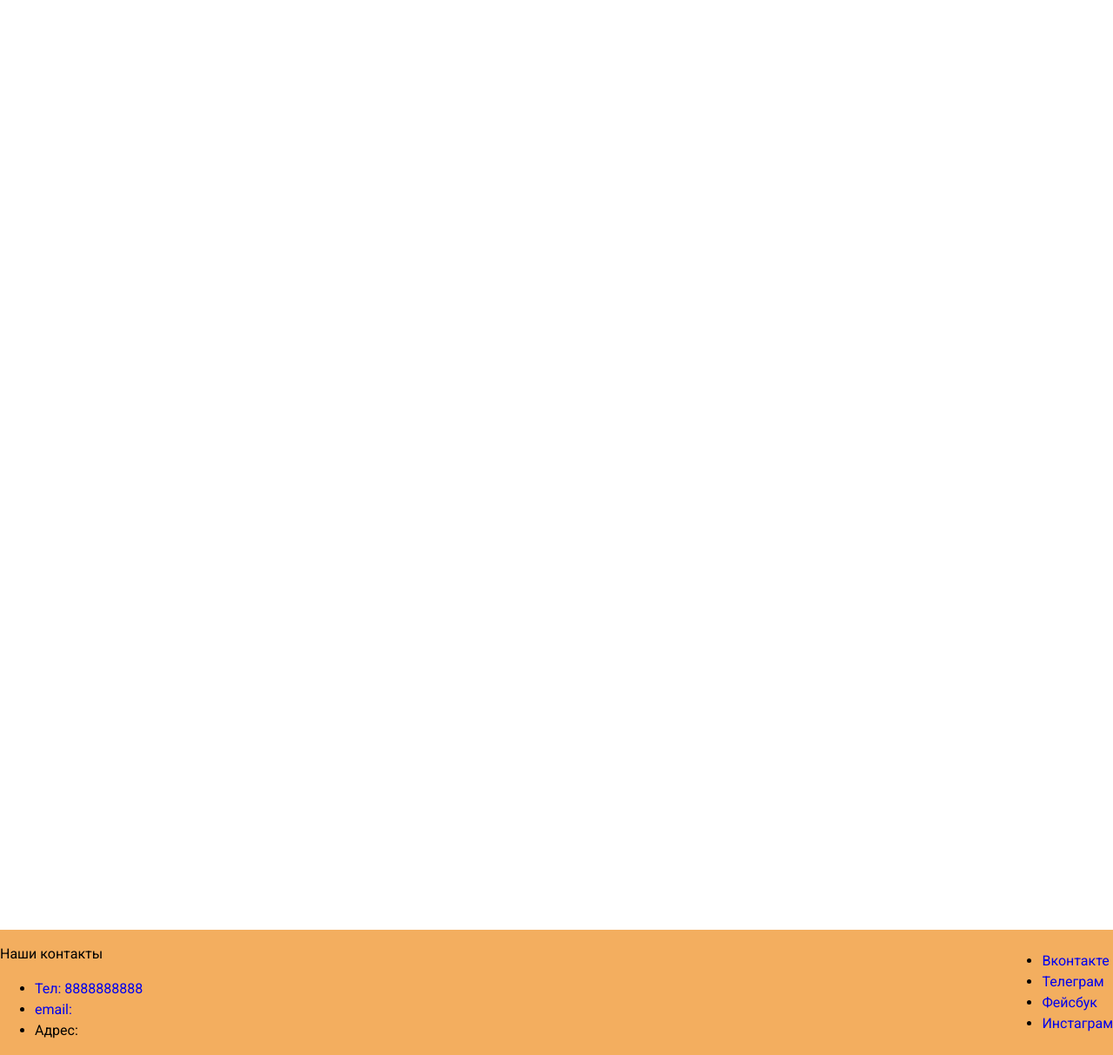
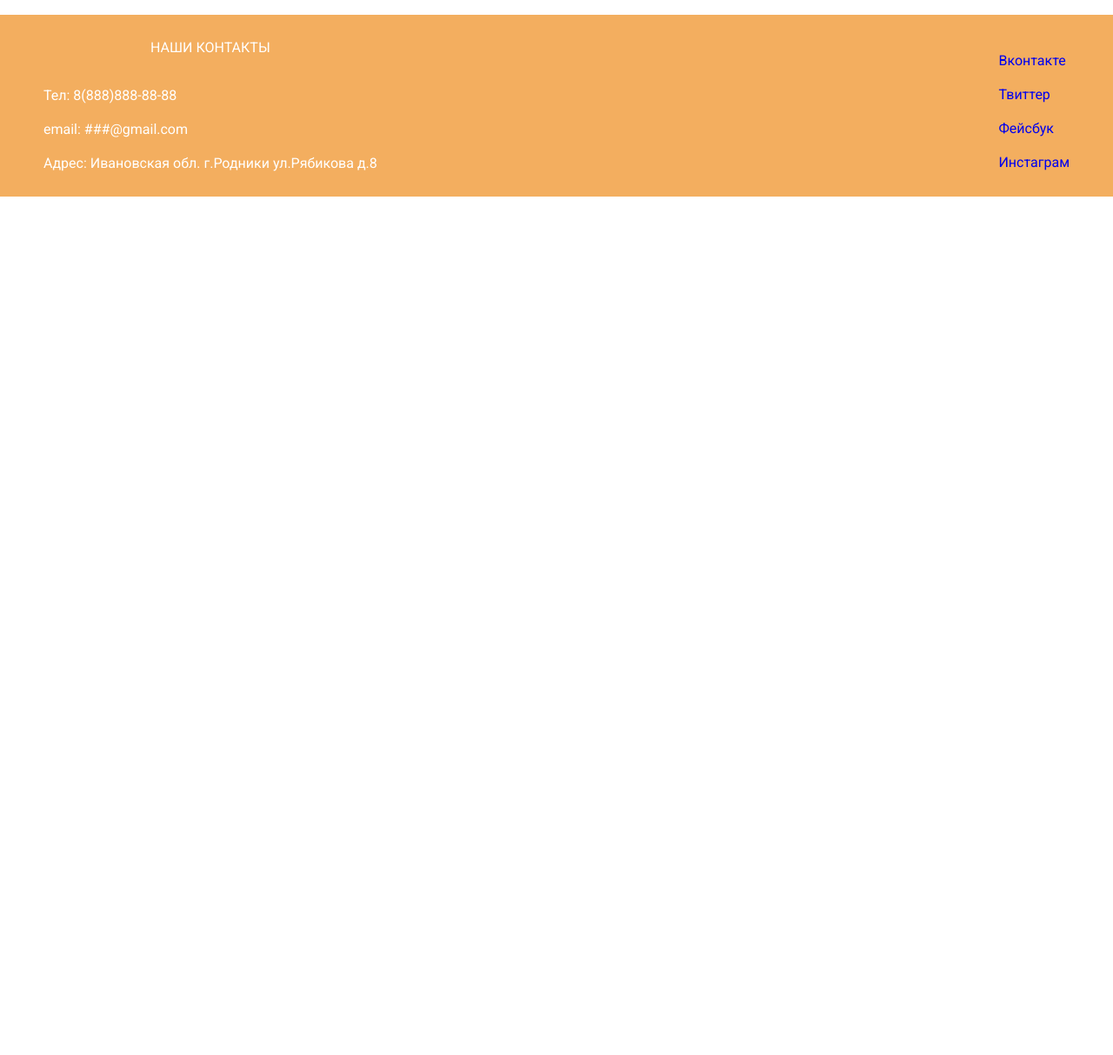
Before and after one commit to Nataliy80/Training, a plain HTML site: page index.html in a window 1280 px wide. Shown: the part 1918-3131 px from the top of the page at 87% size. After the commit the page ends 2144 px from the top, so only its background shows below. Drawn offline with Linux system fonts and the light colour scheme; a script that the page names is missing.

Commit message:
Добавлены стили в footer

```diff
--- a/CSS/style.css
+++ b/CSS/style.css
@@ -126,6 +126,7 @@ img {
 /* Форма регистрации */
 
 .popup-reg {
+    position: fixed;
     width: 100%;
     height: 100%;
     background-color: rgba(80, 80, 80, 0.8);
@@ -268,6 +269,7 @@ button:hover {
 /* Форма авторизации */
 
 .popup-inp {
+    position: fixed;
     width: 100%;
     height: 100%;
     background-color: rgba(80, 80, 80, 0.8);
@@ -401,3 +403,33 @@ button:hover {
     align-items: center;
     background-color: #F3AE5F;
 }
+
+.page-footer__contact,
+.page-footer__social {
+    padding: 10px 50px;
+}
+
+.contact__title {
+    font-family: Roboto, Arial, sans-serif;
+    text-align: center;
+    color: #fff;
+    text-transform: uppercase;
+}
+
+.contact__list,
+.social__list {
+    list-style: none;
+    text-align: left;
+    padding: 0;
+}
+
+.contact__item,
+.social__item {
+    padding-top: 15px;
+}
+
+.contact__phone,
+.contact__mail,
+.contact__adress {
+    color: #fff;
+}
--- a/index.html
+++ b/index.html
@@ -62,8 +62,6 @@
             </section>
         </div>
         <hr>
-
-
         <section about-us>
             <a id="teacher"></a>
             <h2 class="about-us__title">Наши преподаватели</h2>
@@ -87,19 +85,62 @@
                     </p>
                 </li>
                 <li class="about-us__item">
-                    <img class="about-us__img" src="img/teacher1.png" alt="foto">
+                    <img class="about-us__img" src="img/teacher3.png" alt="foto">
                     <p class="about-us__text">
                         Lorem ipsum dolor sit amet consectetur adipisicing elit. Facere fugiat beatae.
                     </p>
                 </li>
                 <li class="about-us__item">
-                    <img class="about-us__img" src="img/teacher2.png" alt="foto">
+                    <img class="about-us__img" src="img/teacher1.png" alt="foto">
                     <p class="about-us__text">
                         Lorem ipsum dolor sit amet consectetur adipisicing elit. Facere fugiat beatae.
                     </p>
                 </li>
             </ul>
         </section>
+    </main>
+
+    <footer class="page-footer">
+        <section class="page-footer__contact contact">
+            <p class="contact__title">Наши контакты</p>
+            <ul class="contact__list">
+                <li class="contact__item">
+                    <a href="tel: #" class="contact__phone">Тел: 8(888)888-88-88</a>
+                </li>
+                <li class="contact__item">
+                    <a class="contact__mail" href="#">email: ###@gmail.com</a>
+                </li>
+                <li class="contact__item">
+                    <span class="contact__adress">Адрес: Ивановская обл. г.Родники ул.Рябикова д.8</span>
+                </li>
+            </ul>
+        </section>
+
+        <section class="page-footer__social social">
+            <ul class="social__list">
+                <li class="social__item">
+                    <a class="social__link" href="#">
+                        <span class="#">Вконтакте</span>
+                    </a>
+                </li>
+                <li class="social__item">
+                    <a class="social__link" href="#">
+                        <span class="#">Твиттер</span>
+                    </a>
+                </li>
+                <li class="social__item">
+                    <a class="social__link" href="#">
+                        <span class="#">Фейсбук</span>
+                    </a>
+                </li>
+                <li class="social__item">
+                    <a class="social__link" href="#">
+                        <span class="#">Инстаграм</span>
+                    </a>
+                </li>
+            </ul>
+        </section>
+    </footer>
 
     <div id="popup-reg" class="popup-reg">
         <div class="popup__body">
@@ -148,8 +189,7 @@
                             </li>
                             <li class="user-inp__item">
                                 <label for="password">Пароль</label>
-                                    <input class="user-inp__input" type="password" name="password" id="password"
-                                        required>
+                                <input class="user-inp__input" type="password" name="password" id="password" required>
                             </li>
                         </ul>
                     </fieldset>
@@ -161,49 +201,6 @@
             </div>
         </div>
     </div>
-    </main>
-
-    <footer class="page-footer">
-        <section class="page-footer_contact">
-            <p class="page-footer__title">Наши контакты</p>
-            <ul class="page-footer__list">
-                <li class="page-footer__item">
-                    <a href="tel: #" class="contacts__phone">Тел: 8888888888</a>
-                </li>
-                <li class="page-footer__item">
-                    <a class="contacts__mail" href="#">email:</a>
-                </li>
-                <li class="page-footer__item">
-                    <span class="contacts__adress">Адрес:</span>
-                </li>
-            </ul>
-        </section>
-
-        <section class="page-footer__social">
-            <ul class="social-list">
-                <li class="social-item">
-                    <a class="social-link" href="#">
-                        <span class="#">Вконтакте</span>
-                    </a>
-                </li>
-                <li class="social-item">
-                    <a class="social-link" href="#">
-                        <span class="#">Телеграм</span>
-                    </a>
-                </li>
-                <li class="social-item">
-                    <a class="social-link" href="#">
-                        <span class="#">Фейсбук</span>
-                    </a>
-                </li>
-                <li class="social-item">
-                    <a class="social-link" href="#">
-                        <span class="#">Инстаграм</span>
-                    </a>
-                </li>
-            </ul>
-        </section>
-    </footer>
     <script src="js/popup.js"></script>
 </body>
 
```
Lines whose indentation alone changed are shown as unchanged.
